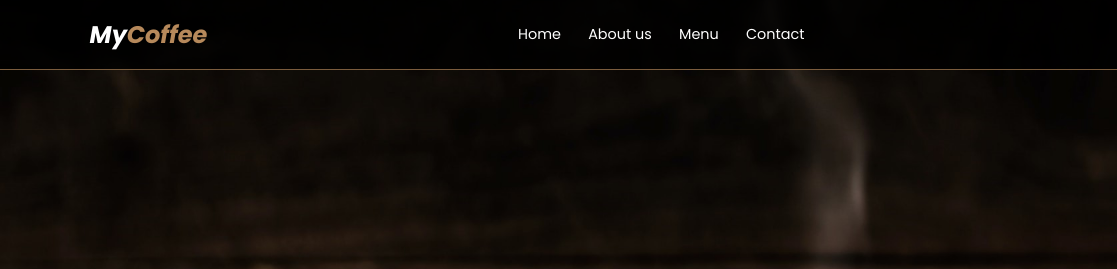
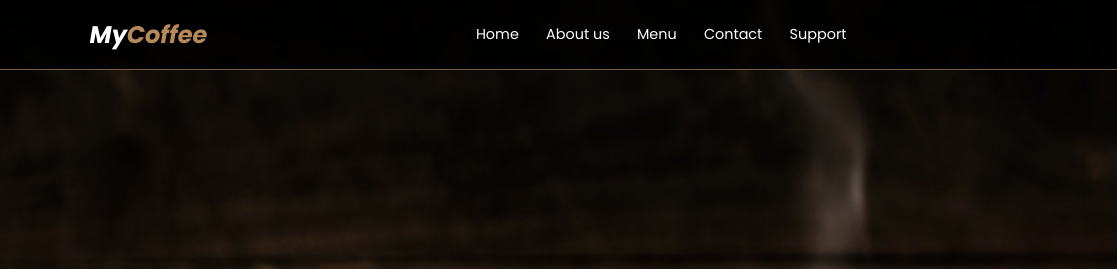
Before and after one commit to codewilson64/my-coffee, a plain HTML site: page index.html in a window 1280 px wide. Shown: the top 269 px of the page, 0-1117 px from the left. Drawn offline with nearby package versions, Linux system fonts and the light colour scheme.

Commit message:
menambah 1 link

```diff
--- a/index.html
+++ b/index.html
@@ -18,6 +18,7 @@
         <a href="#about">About us</a>
         <a href="#menu">Menu</a>
         <a href="#contact">Contact</a>
+        <a href="#contact">Support</a>
       </div>
       <div class="navbar-right">
         <a href="#" id="search"><i data-feather="search"></i></a>
```
